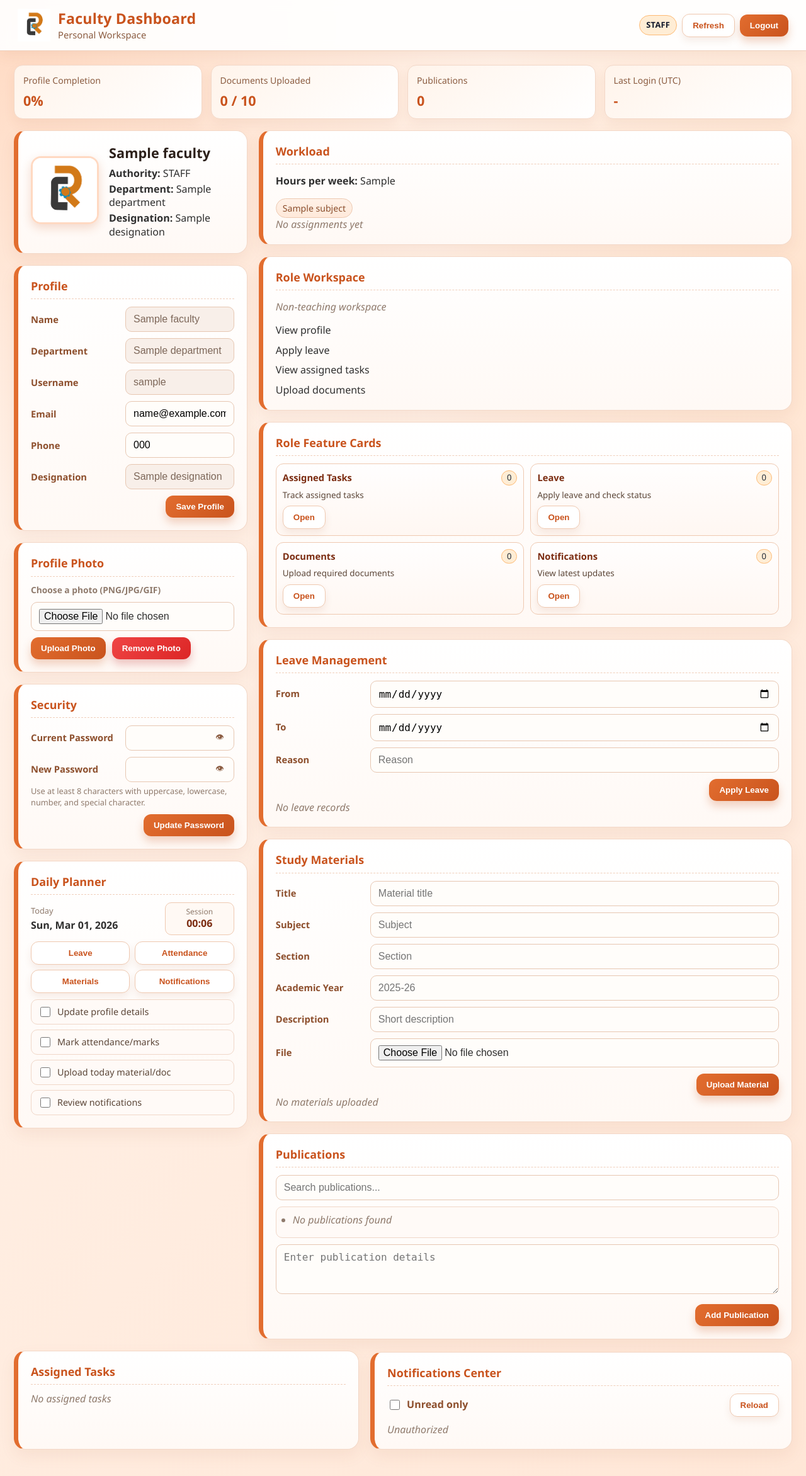
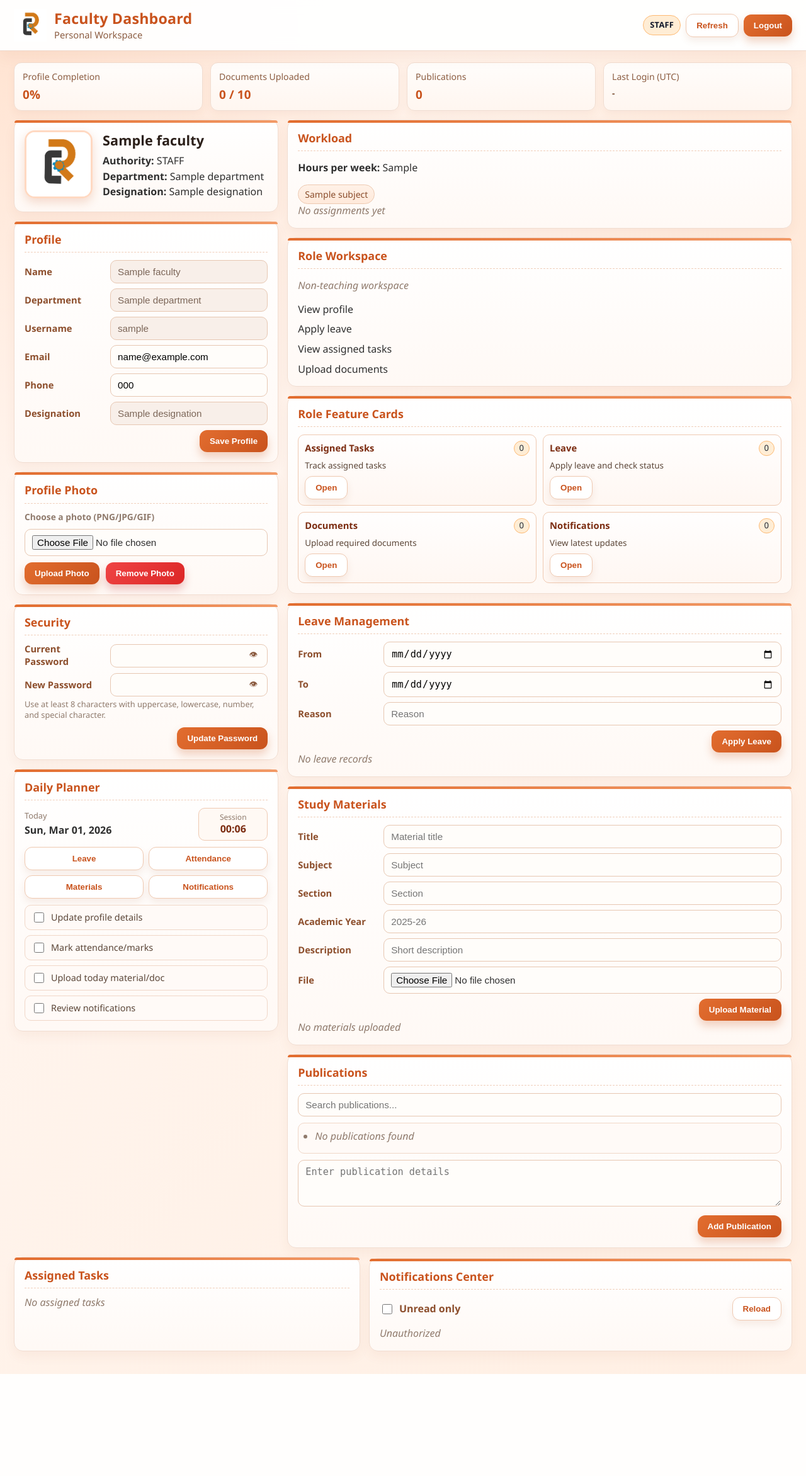
Before and after one commit to karthiksai22102005-ship-it/College_admin, a Flask app: template templates/faculty_dashboard.html in a window 1280 px wide. Shown: the whole page at 63% size. After the commit the page ends 2182 px from the top, so only its background shows below. Run offline with Flask 3, Linux system fonts and the light colour scheme; the template is opened without the code that fills it: most values are stand-ins (such as "Sample title", 1, 10 or a date in 2020); some libraries are stand-ins or nearby versions.

Commit message:
Refine faculty dashboard layout: cleaner spacing, alignment, and last-login overflow handling

```diff
--- a/static/css/faculty_dashboard.css
+++ b/static/css/faculty_dashboard.css
@@ -22,23 +22,23 @@
     font-size: 16px;
     line-height: 1.35;
     background:
-        radial-gradient(circle at 0% 0%, #ffd9c1 0%, transparent 30%),
-        radial-gradient(circle at 100% 20%, #ffe4cf 0%, transparent 28%),
-        linear-gradient(135deg, #fff4ec 0%, #ffe7d7 100%);
+        radial-gradient(circle at 0% 0%, #ffe2cf 0%, transparent 34%),
+        radial-gradient(circle at 100% 15%, #ffe9d9 0%, transparent 30%),
+        linear-gradient(135deg, #fff8f4 0%, #ffefe3 100%);
 }
 
 .fd-topbar {
-    background: rgba(255, 255, 255, 0.92);
-    border-bottom: 1px solid #efcfbb;
+    background: rgba(255, 255, 255, 0.95);
+    border-bottom: 1px solid #efd8ca;
     display: flex;
     justify-content: space-between;
     align-items: center;
-    padding: 14px 28px;
+    padding: 14px 22px;
     position: sticky;
     top: 0;
     z-index: 5;
-    backdrop-filter: blur(8px);
-    box-shadow: 0 8px 20px rgba(168, 92, 52, 0.08);
+    backdrop-filter: blur(9px);
+    box-shadow: 0 10px 22px rgba(168, 92, 52, 0.07);
 }
 
 .fd-brand {
@@ -67,11 +67,11 @@
 }
 
 .fd-page {
-    max-width: 1460px;
-    margin: 22px auto 42px;
+    max-width: 1420px;
+    margin: 18px auto 36px;
     padding: 0 22px;
     display: grid;
-    gap: 18px;
+    gap: 14px;
 }
 
 .fd-topbar-actions {
@@ -95,16 +95,16 @@
 
 .fd-kpi-grid {
     display: grid;
-    grid-template-columns: repeat(4, minmax(0, 1fr));
-    gap: 14px;
+    grid-template-columns: repeat(4, minmax(190px, 1fr));
+    gap: 12px;
 }
 
 .fd-kpi-card {
-    background: linear-gradient(135deg, #fff4eb 0%, #fff 100%);
-    border: 1px solid #f3d8c8;
-    border-radius: 14px;
-    padding: 14px 14px;
-    box-shadow: 0 8px 18px rgba(168, 92, 52, 0.08);
+    background: linear-gradient(180deg, #fffdfb 0%, #fff6f0 100%);
+    border: 1px solid #f1ddd1;
+    border-radius: 12px;
+    padding: 12px 13px;
+    box-shadow: 0 6px 14px rgba(168, 92, 52, 0.06);
 }
 
 .fd-kpi-card p {
@@ -118,22 +118,44 @@
     color: #c9531d;
     border: none;
     padding: 0;
-    font-size: 1.35rem;
+    font-size: 1.18rem;
+    line-height: 1.25;
+    letter-spacing: 0.1px;
+}
+
+#kpiLastLogin {
+    font-size: 0.86rem;
+    font-weight: 700;
+    color: #7a4d32;
+    white-space: normal;
+    overflow-wrap: anywhere;
+    word-break: break-word;
 }
 
 .fd-card {
+    position: relative;
     background: linear-gradient(180deg, #ffffff 0%, #fff9f5 100%);
-    border: 1px solid #f3d8c8;
-    border-left: 7px solid var(--fd-orange);
-    border-radius: 18px;
-    padding: 20px 20px;
-    box-shadow: 0 10px 24px rgba(168, 92, 52, 0.08);
-    transition: transform 0.18s ease, box-shadow 0.18s ease, border-color 0.18s ease;
+    border: 1px solid #f1ddd1;
+    border-radius: 14px;
+    padding: 16px;
+    box-shadow: 0 8px 18px rgba(168, 92, 52, 0.06);
+    transition: transform 0.16s ease, box-shadow 0.16s ease, border-color 0.16s ease;
+}
+
+.fd-card::before {
+    content: "";
+    position: absolute;
+    top: 0;
+    left: 0;
+    right: 0;
+    height: 4px;
+    border-radius: 14px 14px 0 0;
+    background: linear-gradient(90deg, var(--fd-orange) 0%, #f29a67 100%);
 }
 
 .fd-card:hover {
-    transform: translateY(-2px);
-    box-shadow: 0 14px 28px rgba(168, 92, 52, 0.12);
+    transform: translateY(-1px);
+    box-shadow: 0 10px 22px rgba(168, 92, 52, 0.1);
 }
 
 .fd-card h3 {
@@ -147,7 +169,7 @@
 .fd-main {
     display: grid;
     grid-template-columns: 1fr;
-    gap: 18px;
+    gap: 14px;
     align-items: start;
 }
 
@@ -157,20 +179,20 @@
 
 .fd-main-content {
     display: grid;
-    grid-template-columns: minmax(320px, 30%) minmax(0, 70%);
-    gap: 18px;
+    grid-template-columns: minmax(320px, 34%) minmax(0, 66%);
+    gap: 14px;
     align-items: stretch;
 }
 
 .fd-col {
     display: flex;
     flex-direction: column;
-    gap: 18px;
+    gap: 14px;
     align-content: start;
 }
 
 .fd-col .fd-card {
-    min-height: 110px;
+    min-height: 96px;
     height: auto;
 }
 
@@ -181,7 +203,7 @@
 .fd-common-grid {
     display: grid;
     grid-template-columns: minmax(0, 0.9fr) minmax(0, 1.1fr);
-    gap: 18px;
+    gap: 14px;
     align-items: stretch;
 }
 
@@ -214,9 +236,9 @@
 
 .fd-grid {
     display: grid;
-    grid-template-columns: 140px 1fr;
-    gap: 10px;
-    margin-bottom: 10px;
+    grid-template-columns: 128px 1fr;
+    gap: 8px;
+    margin-bottom: 8px;
     align-items: center;
 }
 
@@ -231,8 +253,8 @@
     width: 100%;
     border: 1px solid #e7c7b2;
     border-radius: 10px;
-    padding: 10px 12px;
-    font-size: 1rem;
+    padding: 9px 11px;
+    font-size: 0.95rem;
     background: #fffdfa;
     transition: border-color 0.15s ease, box-shadow 0.15s ease;
 }
@@ -411,8 +433,8 @@
 .fd-actions {
     display: flex;
     justify-content: flex-end;
-    gap: 10px;
-    margin-top: 10px;
+    gap: 8px;
+    margin-top: 8px;
 }
 
 .fd-photo-hint {
@@ -598,15 +620,15 @@
 .fd-note {
     background: #fffaf7;
     border: 1px solid #f0d7c8;
-    border-radius: 14px;
-    padding: 14px 14px;
+    border-radius: 12px;
+    padding: 12px;
     box-shadow: 0 8px 16px rgba(168, 92, 52, 0.06);
 }
 .fd-notice-card {
     background: linear-gradient(180deg, #fffefe 0%, #fff7f2 100%);
     border: 1px solid #efc9b1;
-    border-radius: 14px;
-    padding: 12px 12px;
+    border-radius: 12px;
+    padding: 10px;
     box-shadow: 0 8px 16px rgba(168, 92, 52, 0.06);
 }
 .fd-notice-card.unread {
@@ -663,9 +685,9 @@
 
 .fd-feature-card {
     border: 1px solid #efc9b1;
-    border-radius: 12px;
+    border-radius: 10px;
     background: linear-gradient(180deg, #fffefe 0%, #fff7f2 100%);
-    padding: 10px;
+    padding: 9px 10px;
 }
 
 .fd-feature-head {
@@ -896,10 +918,7 @@
         gap: 10px;
     }
 
-    .fd-card {
-        padding: 12px;
-        border-left-width: 6px;
-    }
+    .fd-card { padding: 12px; }
 
     .fd-photo-wrap img {
         width: 90px;
@@ -952,9 +971,7 @@
         gap: 12px;
     }
 
-    .fd-card {
-        padding: 14px;
-    }
+    .fd-card { padding: 13px; }
 }
 
 @media (max-width: 620px) {
--- a/templates/faculty_dashboard.html
+++ b/templates/faculty_dashboard.html
@@ -4,7 +4,7 @@
     <meta charset="UTF-8">
     <meta name="viewport" content="width=device-width, initial-scale=1.0">
     <title>Faculty Dashboard</title>
-    <link rel="stylesheet" href="{{ url_for('static', filename='css/faculty_dashboard.css') }}?v=20260301d">
+    <link rel="stylesheet" href="{{ url_for('static', filename='css/faculty_dashboard.css') }}?v=20260301e">
 </head>
 <body>
     <header class="fd-topbar">
@@ -349,6 +349,6 @@
     <script>
         window.FACULTY_BOOTSTRAP = {{ faculty | tojson }};
     </script>
-    <script src="{{ url_for('static', filename='js/faculty_dashboard.js') }}?v=20260301d"></script>
+    <script src="{{ url_for('static', filename='js/faculty_dashboard.js') }}?v=20260301e"></script>
 </body>
 </html>
```
